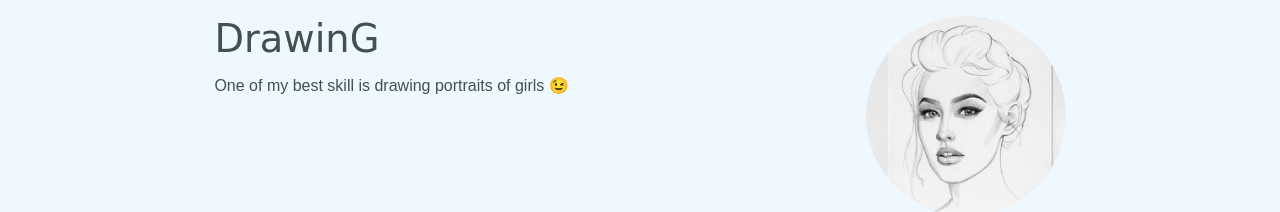
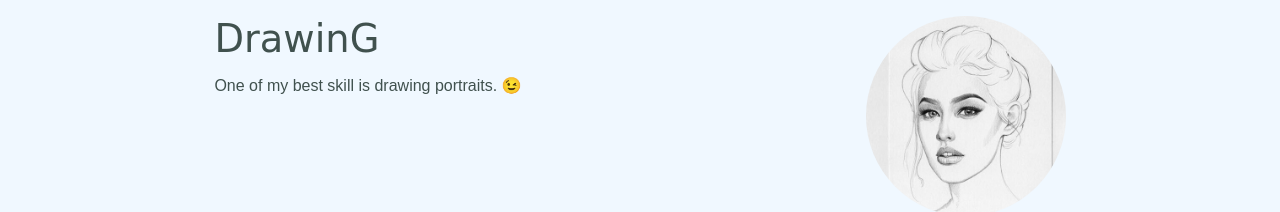
Before and after one commit to k-akash-i/personal, a plain HTML site: page drawing.html in a window 1280 px wide. Shown: the part 296-508 px from the top of the page. Drawn offline with nearby package versions, Linux system fonts and the light colour scheme; a web font is replaced by a local one.

Commit message:
Update drawing.html

```diff
--- a/drawing.html
+++ b/drawing.html
@@ -121,7 +121,7 @@ img:hover{#44474a;
   <div class="skill-row">
         <a href="drawing.html"><img class="drawing" src="images/drawing.jpg" alt="Drawings"></a> <!--Here I have to put link of my drawings folder of google drive.-->
           <h3 >DrawinG</h3>
-          <p >One of my best skill is drawing portraits of girls 😉<br> </p>
+          <p >One of my best skill is drawing portraits. 😉<br> </p>
 
 
   </div>
```
